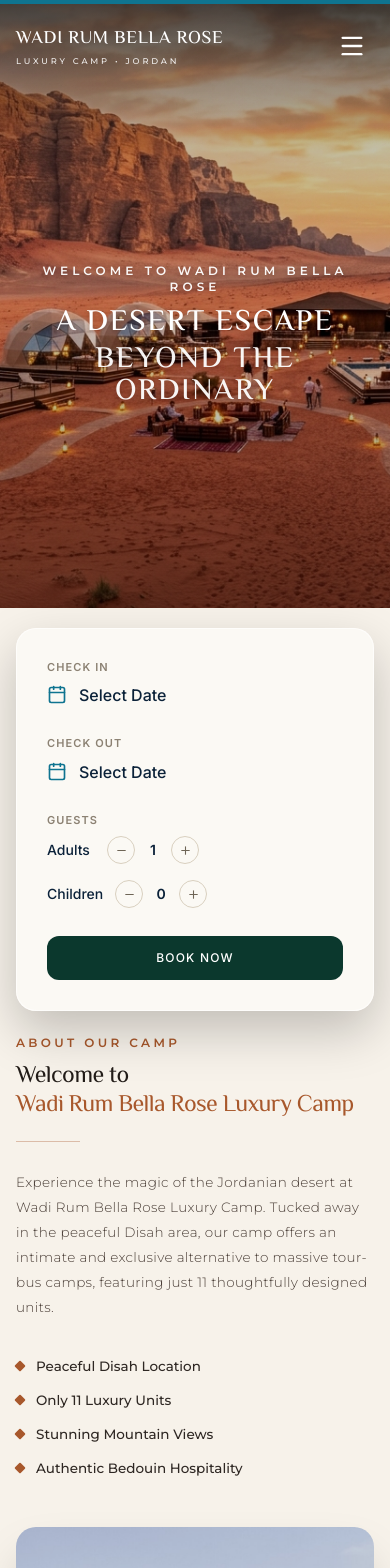
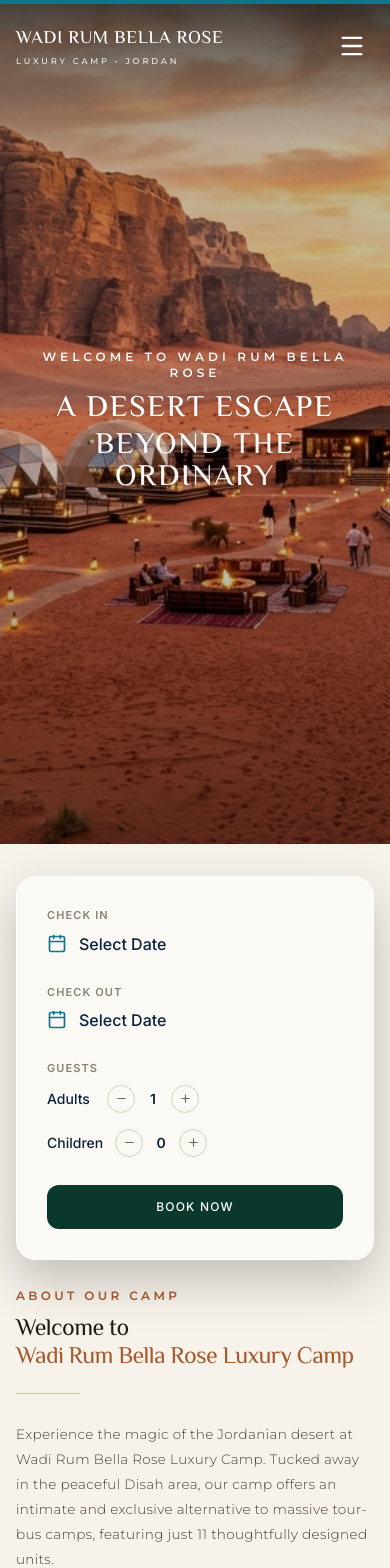
Before and after one commit to Tawanode/Rasdooview-maldives, a Next.js app: page / in a window 390 px wide. Shown: the top 1568 px of the page. Built offline with nearby package versions, Linux system fonts and the light colour scheme; a web font is replaced by a local one.

Commit message:
fix(mobile): set hero section to full screen 100svh on mobile layout only

```diff
--- a/src/components/HeroSection.tsx
+++ b/src/components/HeroSection.tsx
@@ -20,7 +20,7 @@ export default function HeroSection() {
       className="relative w-full flex flex-col md:min-h-[100svh] md:justify-between overflow-visible z-20 bg-warm-sand"
     >
       {/* 1. Full-Bleed Background Image with Parallax & Slow Cinematic Zoom */}
-      <div className="relative h-[72svh] sm:h-[78svh] md:h-auto md:absolute md:inset-0 w-full overflow-hidden z-0 flex flex-col justify-between">
+      <div className="relative h-[100svh] min-h-[100svh] md:h-auto md:absolute md:inset-0 w-full overflow-hidden z-0 flex flex-col justify-between">
         <motion.div
           initial={{ scale: 1 }}
           animate={{ scale: 1.04 }}
@@ -73,7 +73,7 @@ export default function HeroSection() {
         </div>
 
         {/* Bottom spacer on mobile for visual breathing room */}
-        <div className="h-8 md:hidden relative z-20" />
+        <div className="h-24 md:hidden relative z-20" />
       </div>
 
       {/* Bottom Floating Booking Bar:
@@ -84,7 +84,7 @@ export default function HeroSection() {
         initial={{ opacity: 0, y: 24 }}
         animate={{ opacity: 1, y: 0 }}
         transition={{ duration: 0.85, delay: 0.5 }}
-        className="relative z-30 w-full max-w-6xl mx-auto px-4 md:px-8 pt-5 pb-2 md:pt-0 md:pb-0 md:translate-y-[82%] shrink-0 pointer-events-auto md:mt-auto"
+        className="relative z-30 w-full max-w-6xl mx-auto px-4 md:px-8 pt-8 pb-3 md:pt-0 md:pb-0 md:translate-y-[82%] shrink-0 pointer-events-auto md:mt-auto"
       >
         <BookingBar embedded />
       </motion.div>
```
